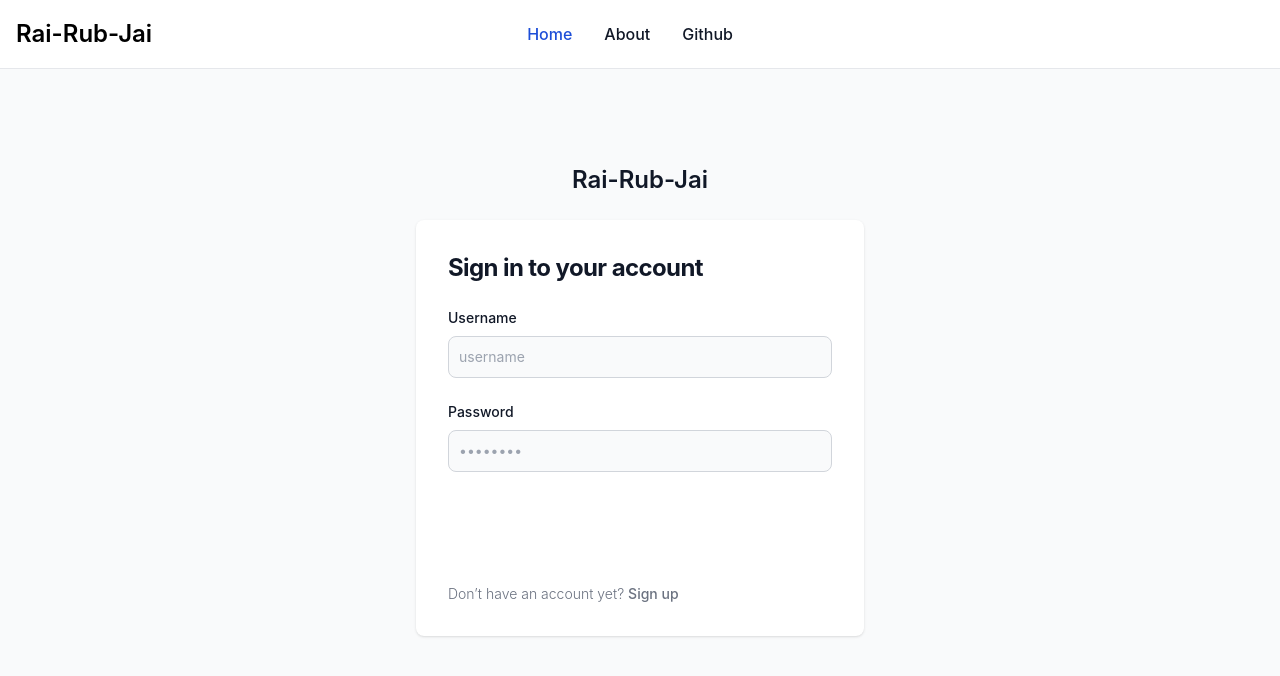
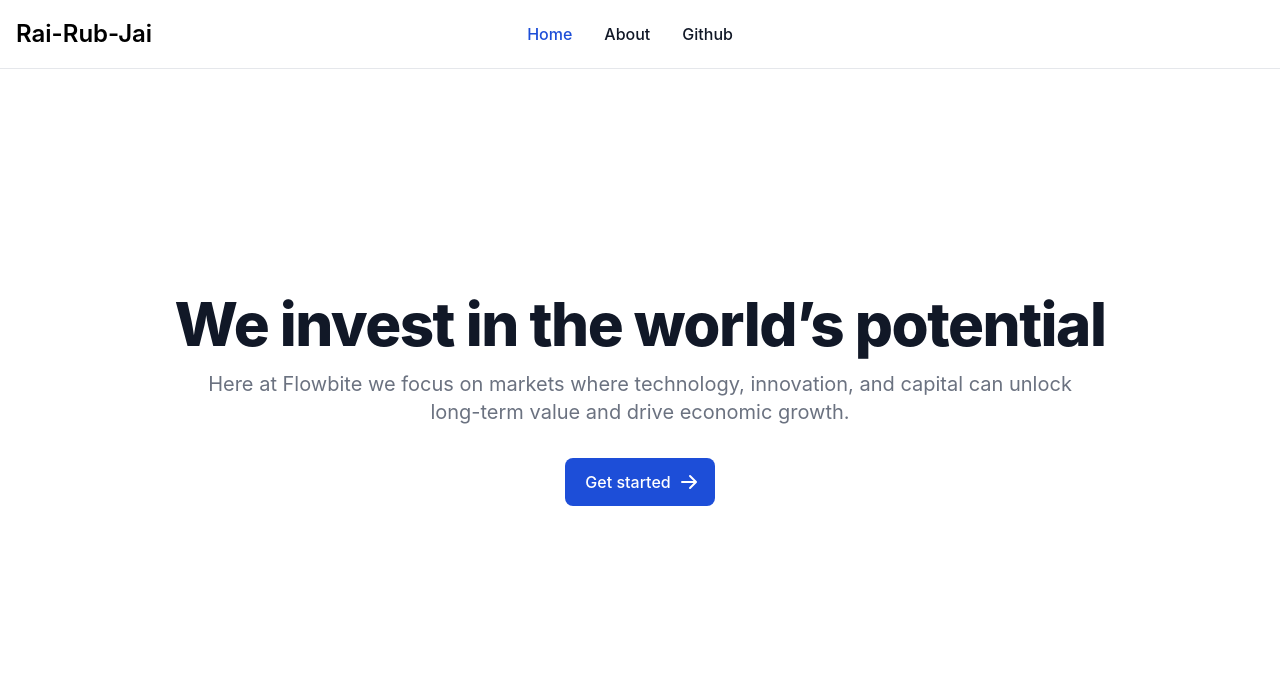
Before and after one commit to worachanon226/rai-rub-jai, a React (Create React App) app in the folder client/: page / in a window 1280 px wide. Before the commit this address led to /login. Shown: the top 676 px of the page. Built offline with nearby package versions, Linux system fonts and the light colour scheme.

Commit message:
Update ProtectedRoute

```diff
--- a/client/src/App.js
+++ b/client/src/App.js
@@ -4,6 +4,7 @@ import { AuthProvider } from "./AuthContext";
 import Nav from "./pages/components/Nav";
 import Signup from "./pages/Signup";
 import Login from "./pages/Login";
+import About from "./pages/About";
 import Home from "./pages/Home"
 import './App.css';
 
@@ -12,11 +13,12 @@ function App() {
     <BrowserRouter>
       <Routes>
         <Route path="/" element={<AuthProvider><Nav /></AuthProvider>}>
+          <Route index element={<Home />} />
           <Route path="/login" element={<Login />} />
           <Route path="/signup" element={<Signup />} />
 
           <Route element={<ProtectedRoute />}>
-            <Route index element={<Home />} />
+            <Route path="/about" element={<About />}></Route>
           </Route>
 
 
--- /dev/null
+++ b/client/src/pages/About.jsx
@@ -0,0 +1,5 @@
+const About = () => {
+  return <></>;
+};
+
+export default About;
--- a/client/src/pages/Login.jsx
+++ b/client/src/pages/Login.jsx
@@ -3,7 +3,7 @@ import { useNavigate } from "react-router-dom";
 import { UserContext } from "../UserContext";
 import { AuthContext } from "../AuthContext";
 import { Link } from "react-router-dom";
-import { useContext, useEffect } from "react";
+import { useContext } from "react";
 
 const Login = () => {
   const navigate = useNavigate();
@@ -19,12 +19,9 @@ const Login = () => {
     <>
       <section className="bg-gray-50 dark:bg-gray-900">
         <div className="flex flex-col items-center justify-center px-6 py-8 mx-auto md:h-screen lg:py-0">
-          <a
-            href="#"
-            className="flex items-center mb-6 text-2xl font-semibold text-gray-900 dark:text-white"
-          >
+          <p className="flex items-center mb-6 text-2xl font-semibold text-gray-900 dark:text-white">
             Rai-Rub-Jai
-          </a>
+          </p>
           <div className="w-full bg-white rounded-lg shadow dark:border md:mt-0 sm:max-w-md xl:p-0 dark:bg-gray-800 dark:border-gray-700">
             <div className="p-6 space-y-4 md:space-y-6 sm:p-8">
               <h1 className="text-xl font-bold leading-tight tracking-tight text-gray-900 md:text-2xl dark:text-white">
@@ -42,7 +39,7 @@ const Login = () => {
                   });
 
                   var err = document.getElementById("resErr");
-                  if (ok.status != 200) {
+                  if (ok.status !== 200) {
                     err.innerHTML = "* Username or Password is wrong.";
                     err.style.visibility = "visible";
                   } else {
--- a/client/src/pages/components/Nav.jsx
+++ b/client/src/pages/components/Nav.jsx
@@ -18,11 +18,11 @@ const Nav = () => {
     <>
       <nav className="bg-white dark:bg-gray-900 fixed w-full z-20 top-0 left-0 border-b border-gray-200 dark:border-gray-600">
         <div className="max-w-screen-xl flex flex-wrap items-center justify-between mx-auto p-4">
-          <a href="#" className="flex items-center">
+          <Link to={"/"} className="flex items-center">
             <span className="self-center text-2xl font-semibold whitespace-nowrap dark:text-white">
               Rai-Rub-Jai
             </span>
-          </a>
+          </Link>
 
           {isLoggedIn ? (
             <>
@@ -111,17 +111,18 @@ const Nav = () => {
                 Home
               </Link>
               <li>
-                <a
-                  href="#"
+                <Link
+                  to={"/about"}
                   className="block py-2 pl-3 pr-4 text-gray-900 rounded hover:bg-gray-100 md:hover:bg-transparent md:hover:text-blue-700 md:p-0 md:dark:hover:text-blue-500 dark:text-white dark:hover:bg-gray-700 dark:hover:text-white md:dark:hover:bg-transparent dark:border-gray-700"
                 >
                   About
-                </a>
+                </Link>
               </li>
               <li>
                 <a
+                  target="_blank"
+                  rel="noreferrer"
                   href="https://github.com/worachanon226/rai-rub-jai"
-                  target="_blank"
                   className="block py-2 pl-3 pr-4 text-gray-900 rounded hover:bg-gray-100 md:hover:bg-transparent md:hover:text-blue-700 md:p-0 md:dark:hover:text-blue-500 dark:text-white dark:hover:bg-gray-700 dark:hover:text-white md:dark:hover:bg-transparent dark:border-gray-700"
                 >
                   Github
```
